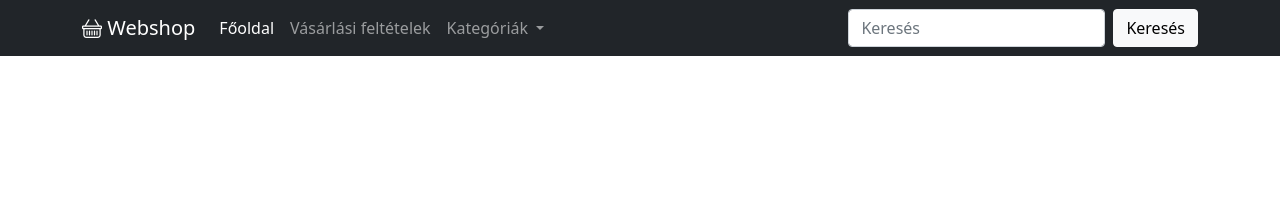
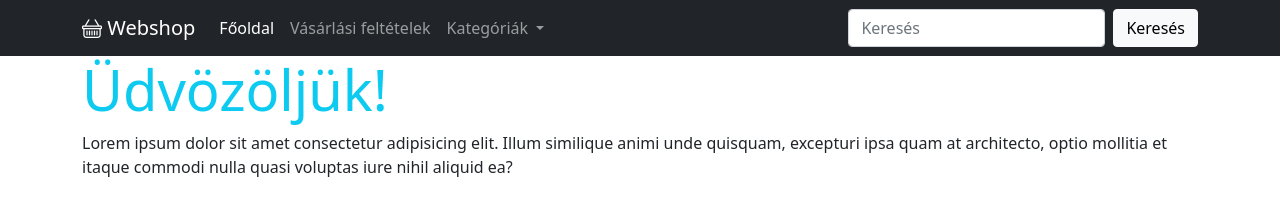
Before and after one commit to csicso488/Weblap, a plain HTML site: page index.html in a window 1280 px wide. Drawn offline with nearby package versions, Linux system fonts and the light colour scheme.

Commit message:
Container , h1,p

```diff
--- a/index.html
+++ b/index.html
@@ -46,6 +46,22 @@
         </div>
       </nav>
 
+<div class="container">
+    <div class="row">
+        <div class="col">
+            <h1 class="display-4 text-info">Üdvözöljük!</h1>
+            <p>Lorem ipsum dolor sit amet consectetur adipisicing elit. Illum similique animi unde quisquam, excepturi ipsa quam at architecto, optio mollitia et itaque commodi nulla quasi voluptas iure nihil aliquid ea?</p>
+        </div>
+    </div>
+
+
+</div>
+
+
+
+
+
+
 
       <script src="https://cdn.jsdelivr.net/npm/bootstrap@5.0.2/dist/js/bootstrap.bundle.min.js" integrity="sha384-MrcW6ZMFYlzcLA8Nl+NtUVF0sA7MsXsP1UyJoMp4YLEuNSfAP+JcXn/tWtIaxVXM" crossorigin="anonymous"></script>
 
```
